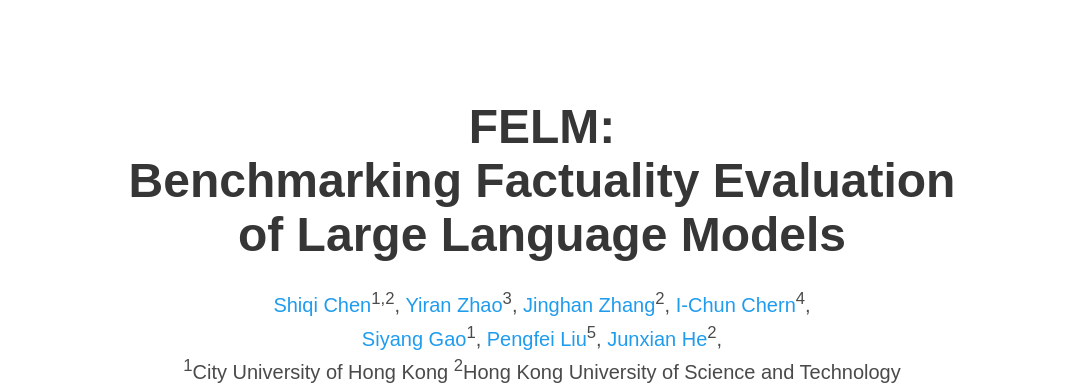
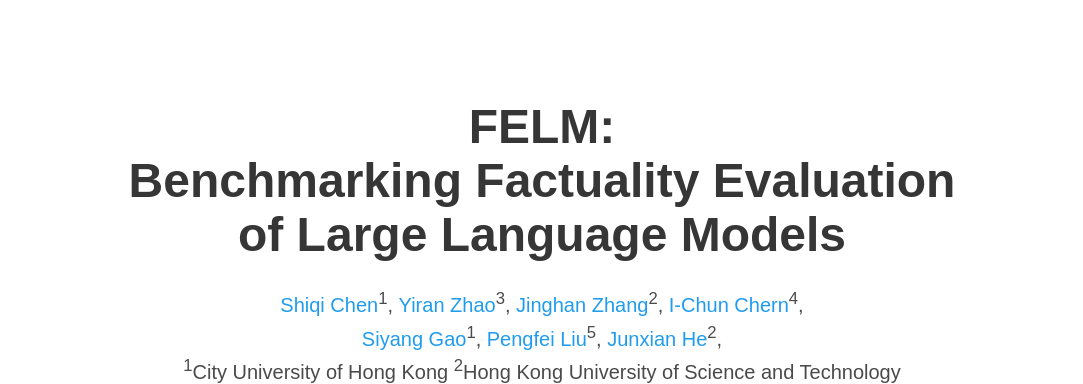
Before and after one commit to hkust-nlp/felm, a plain HTML site: page index.html in a window 1280 px wide. Shown: the top 384 px of the page, without its empty margins (98-1181 px from the left). Drawn offline with nearby package versions, Linux system fonts and the light colour scheme; some icons are missing; a web font is replaced by a local one.

Commit message:
Update index.html

```diff
--- a/index.html
+++ b/index.html
@@ -93,7 +93,7 @@
           <h1 class="title is-1 publication-title">FELM: <br> Benchmarking Factuality Evaluation <br> of Large Language Models</h1>
           <div class="is-size-5 publication-authors">
             <span class="author-block">
-              <a href="https://scholar.google.com/citations?user=4Tg7zOMAAAAJ&hl=zh-CN">Shiqi Chen</a><sup>1,2</sup>,
+              <a href="https://scholar.google.com/citations?user=4Tg7zOMAAAAJ&hl=zh-CN">Shiqi Chen</a><sup>1</sup>,
             </span>
             <span class="author-block">
               <a href="https://scholar.google.com/citations?user=D_HwSlEAAAAJ&hl=en">Yiran Zhao</a><sup>3</sup>,
```
